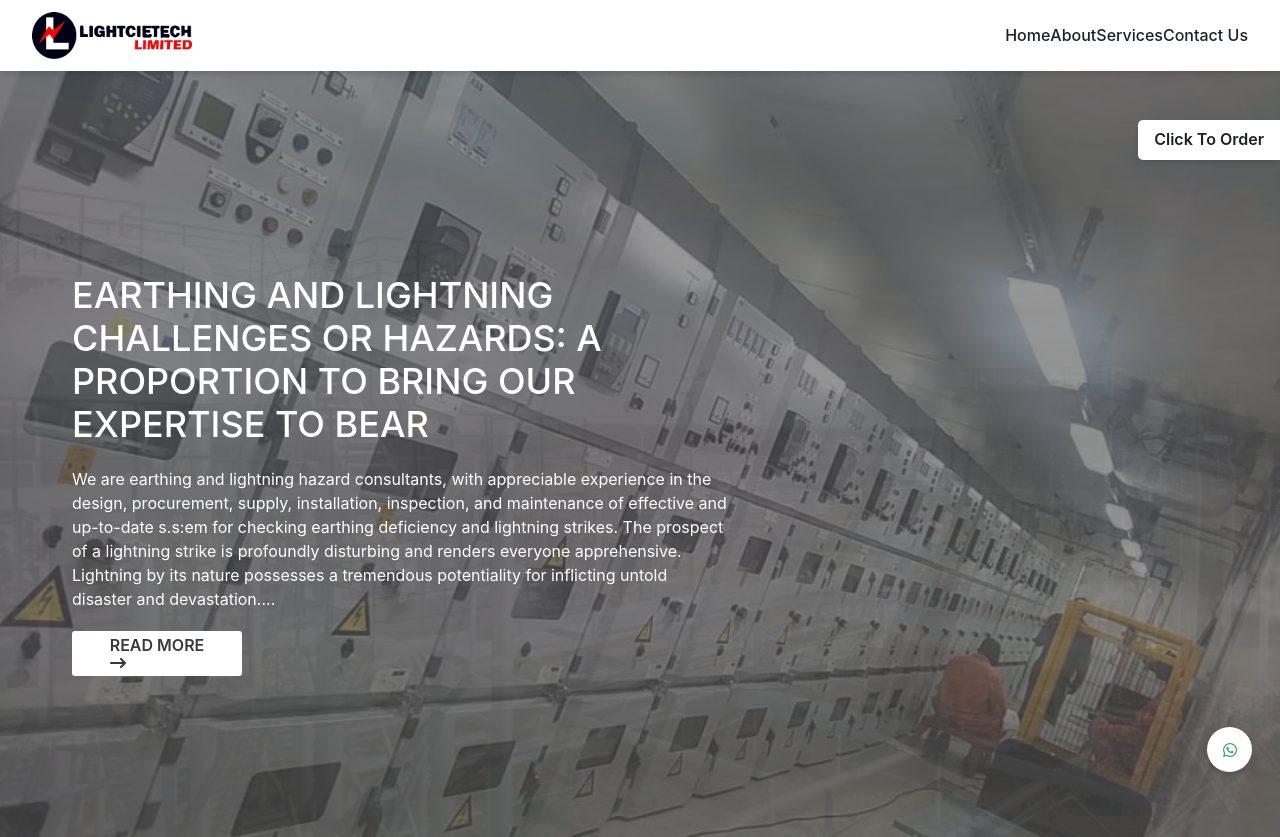
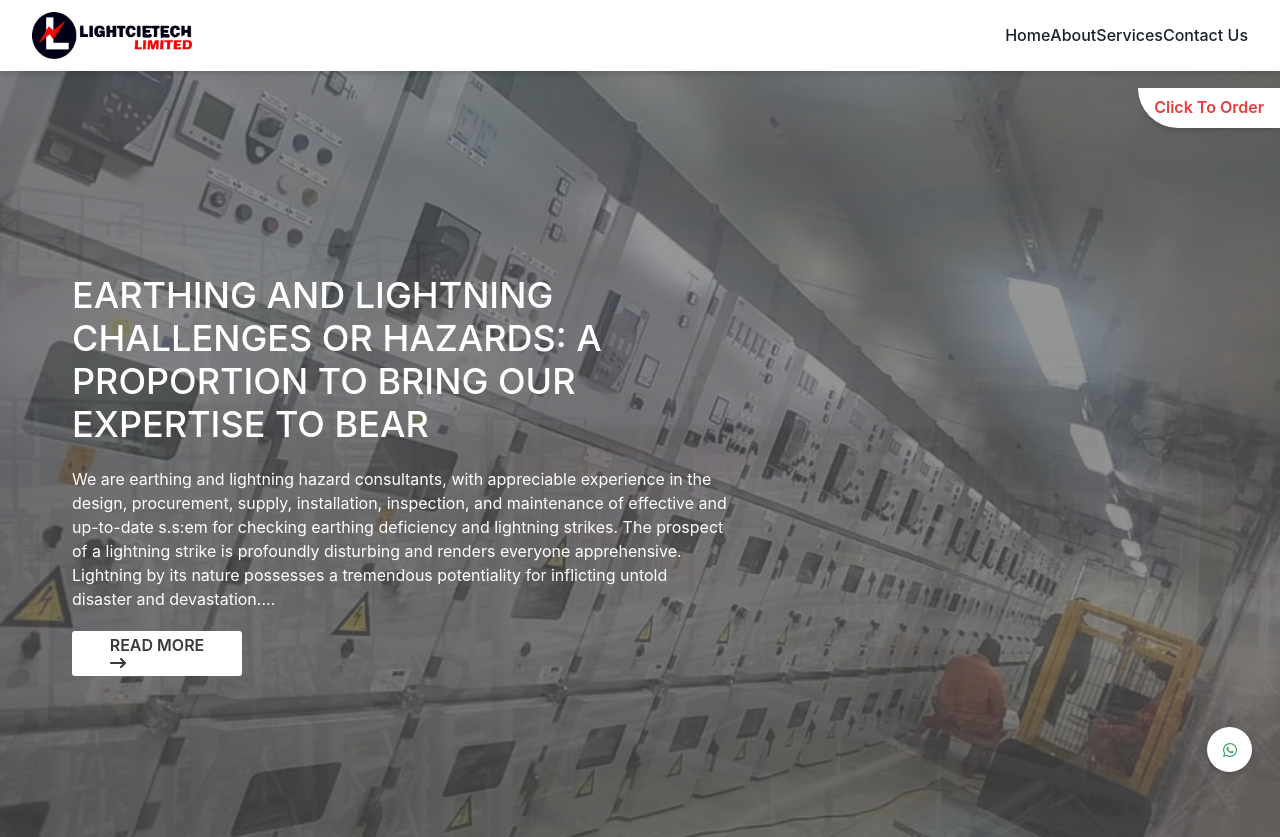
Before and after one commit to Abdulquadri-Mahmud/Litghtcietech-website, a React (Vite) app: page / in a window 1280 px wide. Shown: the top 837 px of the page. Built offline with nearby package versions, Linux system fonts and the light colour scheme; no server answers.

Commit message:
changes made

```diff
--- a/src/Components/BuyProduct.jsx
+++ b/src/Components/BuyProduct.jsx
@@ -85,8 +85,8 @@ export default function BuyProduct() {
     console.log(formData);
   return (
     <Box>
-        <Box position={'fixed'} right={0} top={'15vh'} zIndex={100}>
-            <Button onClick={onOpen} roundedTopLeft={5} roundedBottomLeft={5} rounded={0} bg={'white'} shadow={'md'}>
+        <Box position={'fixed'} right={0} top={'11vh'} zIndex={100}>
+            <Button onClick={onOpen} roundedBottomLeft={50} rounded={0} color={'red.500'} bg={'white'} _hover={{bg: ''}} shadow={'md'}>
                 Click To Order
             </Button>
         </Box>
```
